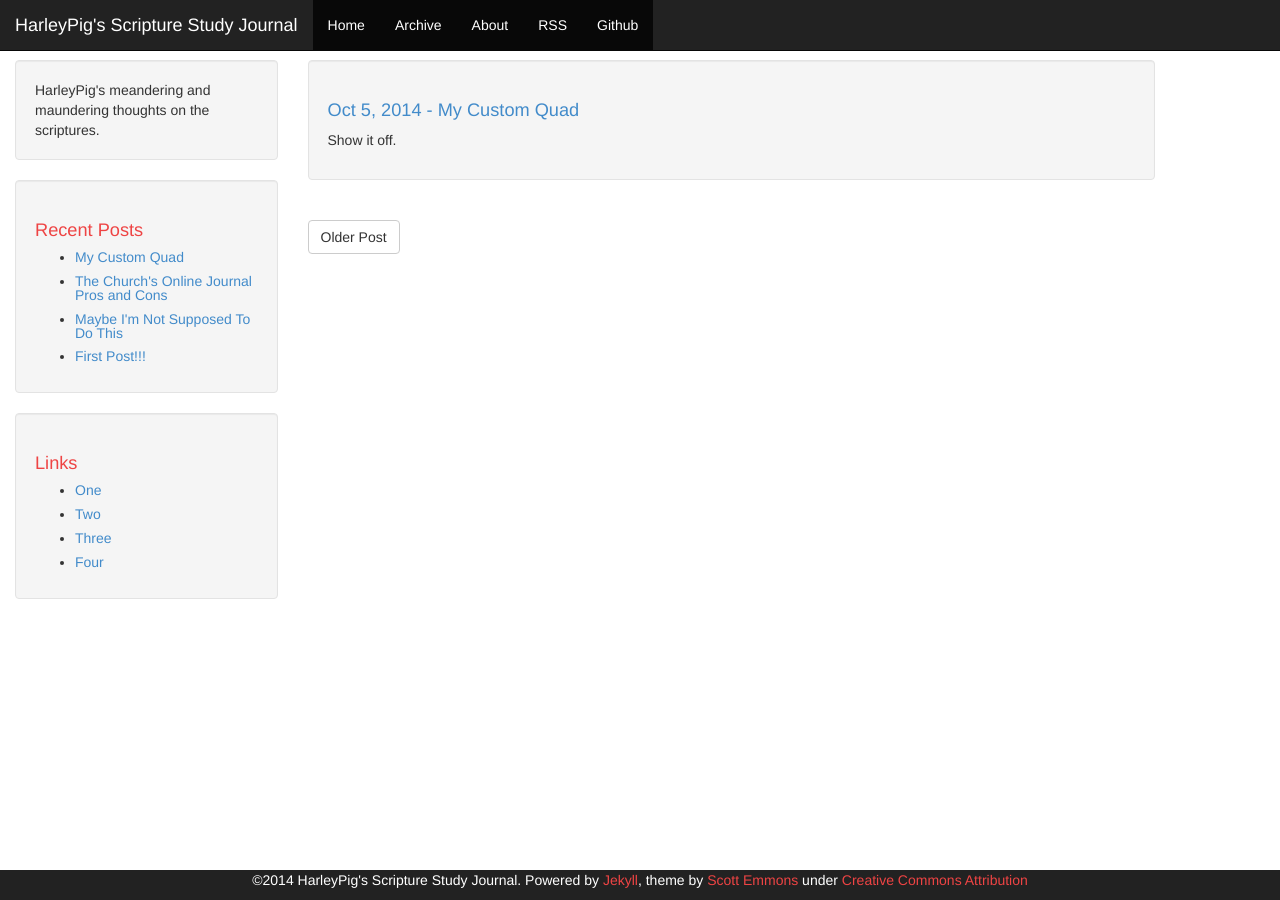
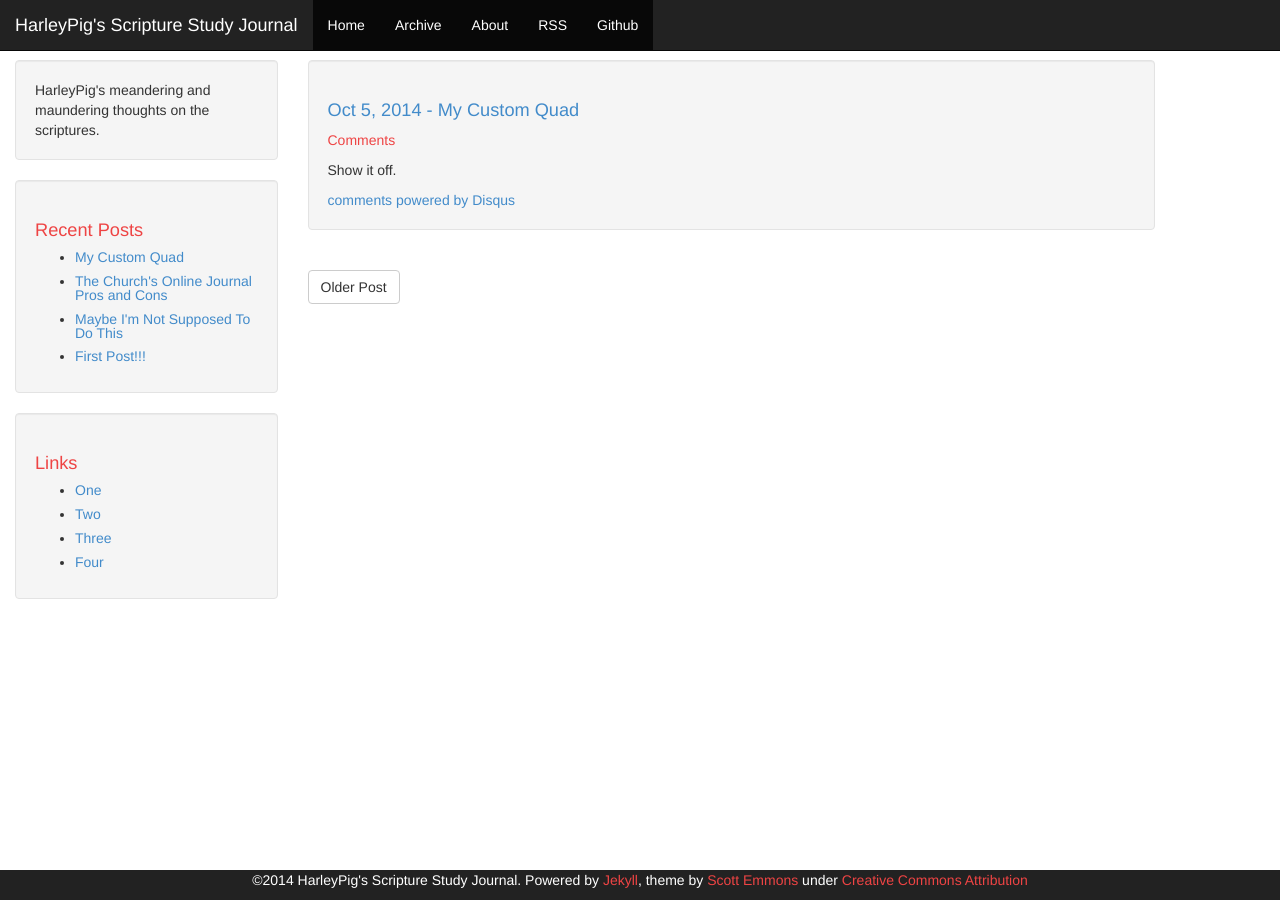
Before and after one commit to harleypig/scripturestudy.org, a Jekyll site: the page built from _posts/2014-10-05-My-Custom-Quad.md, in a window 1280 px wide. Built offline with Jekyll 4.4.1, drawn with Linux system fonts in a browser that asks for light colours; Markdown is read by kramdown in place of the engine named in the settings; comment, search, counter and statistics services are not loaded; some of the changed lines change nothing that is shown.

Commit message:
turned on disqus for each post

```diff
--- a/_posts/2014-05-04-First-Post.markdown
+++ b/_posts/2014-05-04-First-Post.markdown
@@ -1,6 +1,7 @@
 ---
 layout: post
 title: First Post!!!
+comments: true
 ---
 
 Frist!
--- a/_posts/2014-05-11-Maybe-Im-Not-Supposed-To-Do-This.md
+++ b/_posts/2014-05-11-Maybe-Im-Not-Supposed-To-Do-This.md
@@ -1,6 +1,7 @@
 ---
 layout: post
 title: "Maybe I'm Not Supposed To Do This"
+comments: true
 ---
 
 I meant to get something a little meatier out today, but I got sidetracked
--- a/_posts/2014-05-18-Online-Study-Journal-Pros-Cons.md
+++ b/_posts/2014-05-18-Online-Study-Journal-Pros-Cons.md
@@ -1,6 +1,7 @@
 ---
 layout: post
 title: "The Church's Online Journal Pros and Cons"
+comments: true
 ---
 
 In my initial post, I said I was using the LDS church's online journaling
--- a/_posts/2014-10-05-My-Custom-Quad.md
+++ b/_posts/2014-10-05-My-Custom-Quad.md
@@ -1,6 +1,7 @@
 ---
 layout: post
 title: "My Custom Quad"
+comments: true
 ---
 
 Show it off.
```
